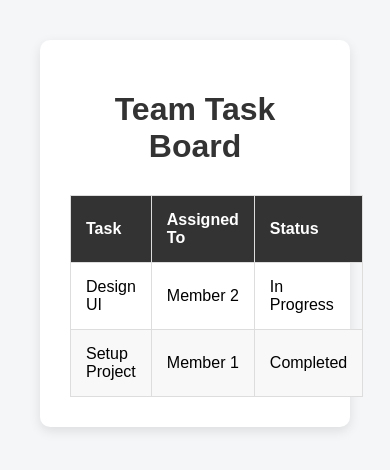
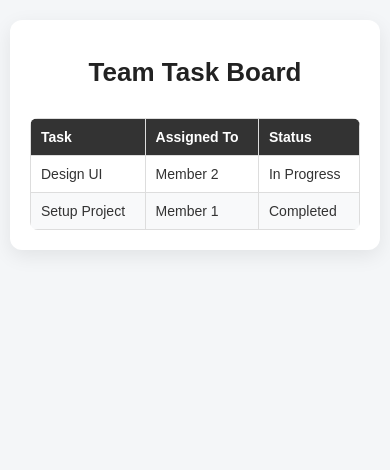
Before and after one commit to sindhu-g-16/team-task-board, a plain HTML site: page index.html in a window 390 px wide. Drawn offline with Linux system fonts and the light colour scheme.

Commit message:
Improve task board UI styling

```diff
--- a/style.css
+++ b/style.css
@@ -1,28 +1,32 @@
 body {
     font-family: Arial, sans-serif;
-    background-color: #f4f6f8;
+    background: #f4f6f8;
     margin: 0;
-    padding: 40px;
+    padding: 40px 20px;
+    color: #333;
 }
 
 .container {
-    max-width: 900px;
+    max-width: 1000px;
     margin: auto;
-    background-color: white;
-    padding: 30px;
-    border-radius: 10px;
-    box-shadow: 0 4px 12px rgba(0, 0, 0, 0.1);
+    background: #ffffff;
+    padding: 35px;
+    border-radius: 12px;
+    box-shadow: 0 6px 20px rgba(0, 0, 0, 0.08);
 }
 
 h1 {
     text-align: center;
     margin-bottom: 30px;
-    color: #333;
+    color: #222;
+    font-size: 32px;
 }
 
 table {
     width: 100%;
     border-collapse: collapse;
+    overflow: hidden;
+    border-radius: 8px;
 }
 
 th,
@@ -35,12 +39,38 @@ td {
 th {
     background-color: #333;
     color: white;
+    font-size: 16px;
 }
 
-tr:nth-child(even) {
-    background-color: #f8f8f8;
+td {
+    background-color: #fff;
 }
 
-tr:hover {
+tr:nth-child(even) td {
+    background-color: #f8f9fa;
+}
+
+tr:hover td {
     background-color: #eef4ff;
 }
+
+/* Responsive layout for smaller screens */
+@media (max-width: 700px) {
+    body {
+        padding: 20px 10px;
+    }
+
+    .container {
+        padding: 20px;
+    }
+
+    h1 {
+        font-size: 26px;
+    }
+
+    th,
+    td {
+        padding: 10px;
+        font-size: 14px;
+    }
+}
```
